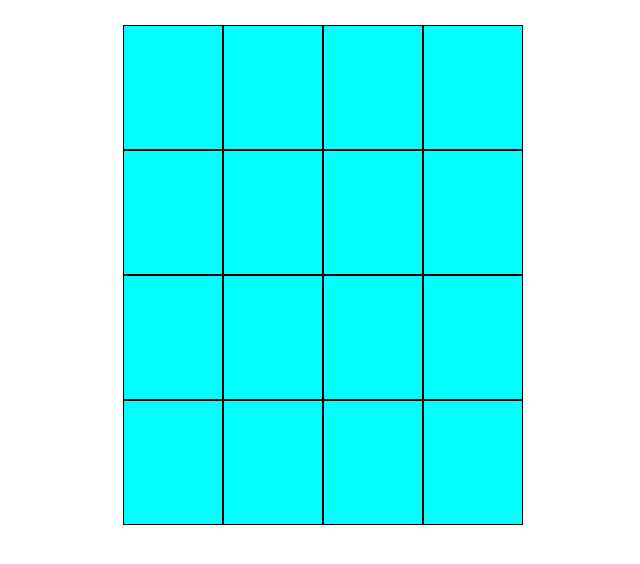
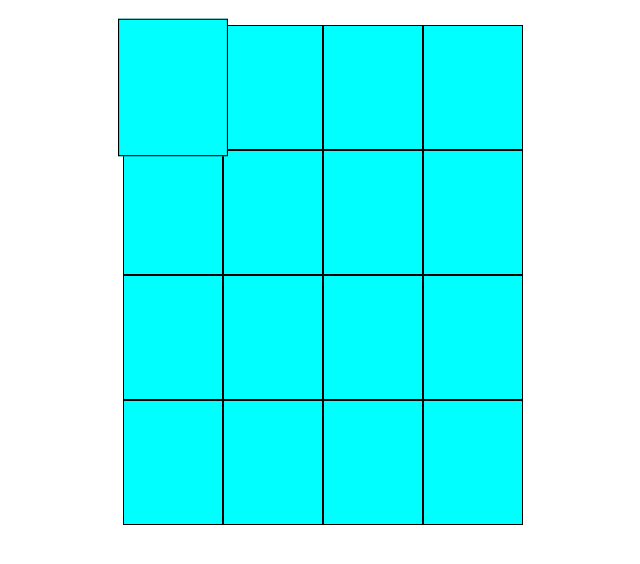
Before and after one commit to olivabigyo/colorPuzzle, a plain HTML site: page frontend/index.html in a window 1280 px wide. Both pictures are taken after a click on the element 490 px from the left and 87 px from the top of the page. Shown: the whole page, without its empty margins (317-957 px from the left). Drawn offline with Linux system fonts and the light colour scheme.

Commit message:
Make tile selectable

```diff
--- a/frontend/code.js
+++ b/frontend/code.js
@@ -16,8 +16,19 @@ for (const tile of tiles) {
 }
 
 // Add Event listeners
+// Tiles are selectable
+let selected = null;
+
 for (const tile of tiles) {
     tile.addEventListener('click', () => {
         console.log('clicked');
+        if (selected) {
+            selected.classList.toggle('selected');
+            // TODO: clicked tile and selected tile change positions
+            selected = null;
+        } else {
+            selected = tile;
+            tile.classList.toggle('selected');
+        }
     });
 }
--- a/frontend/style.css
+++ b/frontend/style.css
@@ -11,7 +11,7 @@
     width: 400px;
     height: 500px;
     position: relative;
-    background-color: black;
+    /* background-color: black; */
 }
 
 .tile {
@@ -20,4 +20,10 @@
     position: absolute;
     border: 1px solid black;
     background-color: aqua;
+    transition: all .5s;
 }
+
+.selected {
+    transform: scale(1.1);
+    z-index: 1000;
+}
```
